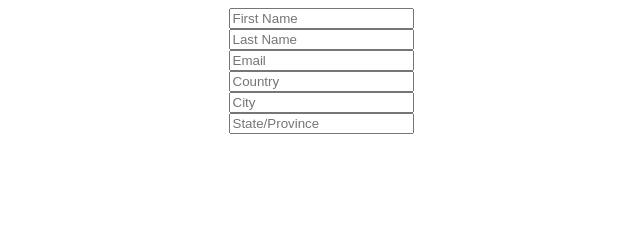
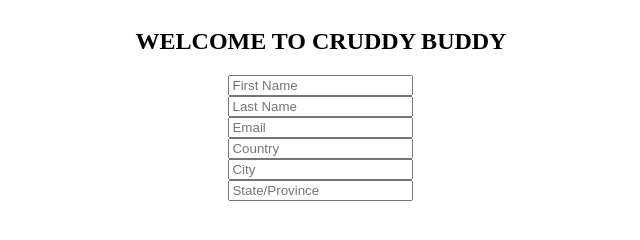
Before and after one commit to EvMad/cruddy-buddy, a website: page index.html in a window 1280 px wide. Shown: the whole page, without its empty margins (327-967 px from the left). Drawn offline with Linux system fonts and the light colour scheme.

Commit message:
added h2 and span to hero div

```diff
--- a/index.html
+++ b/index.html
@@ -18,7 +18,7 @@
 
                 <!--hero div start-->
                 <div class="hero">
-
+                    <h2>WELCOME TO <span>CRUDDY BUDDY</span></h2>
                 </div>
                 <!--hero end-->
 
```
